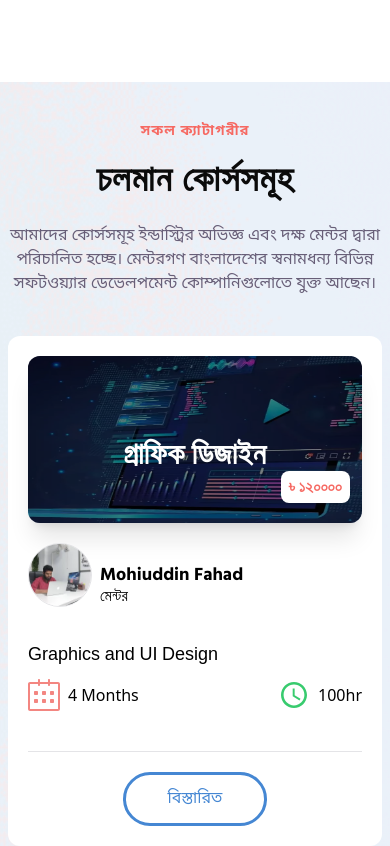
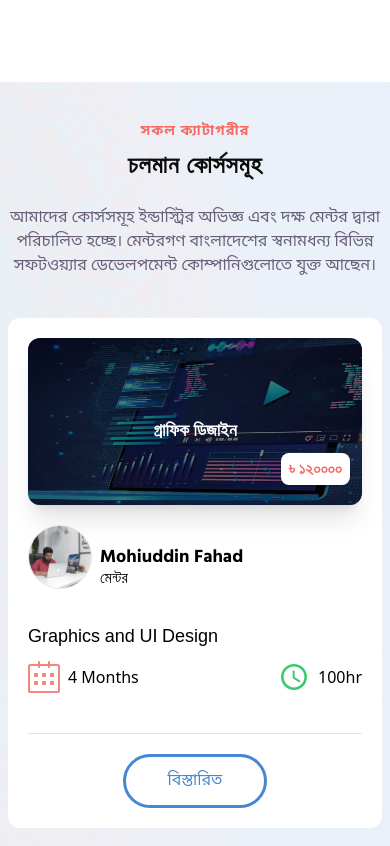
Before and after one commit to Shahriar-Shakil/pondit-clone, a Next.js app: page / in a window 390 px wide. Shown: the part 1740-2586 px from the top of the page. Built offline with nearby package versions, Linux system fonts and the light colour scheme.

Commit message:
responsive fix

```diff
--- a/src/components/CourseCard.tsx
+++ b/src/components/CourseCard.tsx
@@ -15,8 +15,8 @@ export default function CourseCard({}: Props) {
           alt="hero"
           fill={true}
         />
-        <div className="absolute z-20 top-1/2 right-1/2 translate-x-1/2 text-white ">
-          <p className="text-2xl font-bold  font-hind hadow-md scale-125 group-hover/cardHead:scale-100 transition-all duration-300">
+        <div className="absolute z-20 top-1/2 right-1/2   translate-x-1/2  text-white ">
+          <p className="text-sm sm:text-2xl font-bold  font-hind hadow-md scale-125 group-hover/cardHead:scale-100 transition-all duration-300">
             গ্রাফিক ডিজাইন
           </p>
         </div>
--- a/src/components/OurCourses.tsx
+++ b/src/components/OurCourses.tsx
@@ -28,10 +28,10 @@ export default function OurCourses({}: Props) {
     <div className="home-slide  new-course mt-12 pt-10 pb-10 md:pt-[80px] md:pb-[56px]  ">
       <div className="container max-w-2xl mx-auto px-2  pb-14 relative">
         <div className="text-center md:text-left">
-          <p className="text-orange font-nato font-bold text-sm md:text-lg block tracking-[0.9px] pb-[18px]">
+          <p className="text-orange font-nato font-bold text-sm md:text-lg block tracking-[0.9px] pb-2 md:pb-[18px]">
             সকল ক্যাটাগরীর
           </p>
-          <h2 className="text-4xl font-hind font-bold text-[#0b0b0b] tracking-[0.9px] mb-0">
+          <h2 className="text-2xl md:text-4xl font-hind font-bold text-[#0b0b0b] tracking-[0.9px] mb-0">
             চলমান কোর্সসমূহ
           </h2>
         </div>
```
